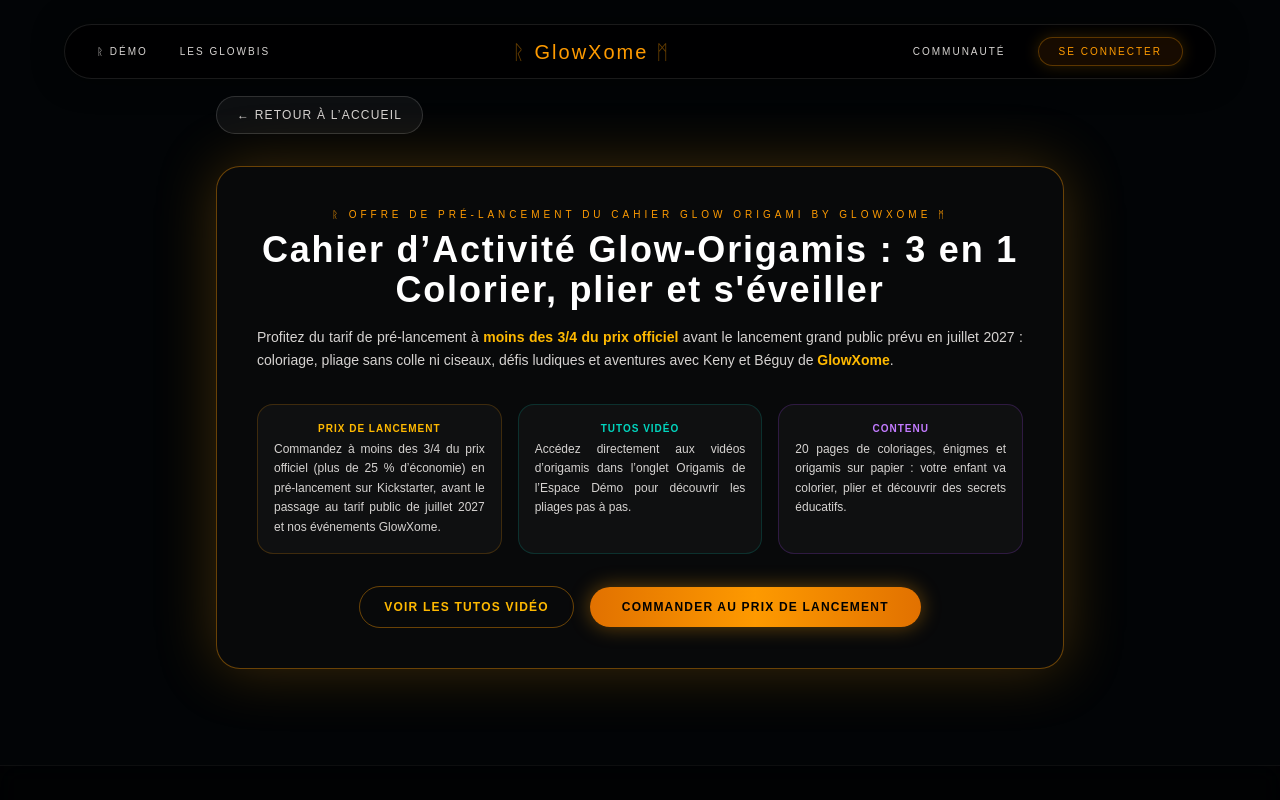
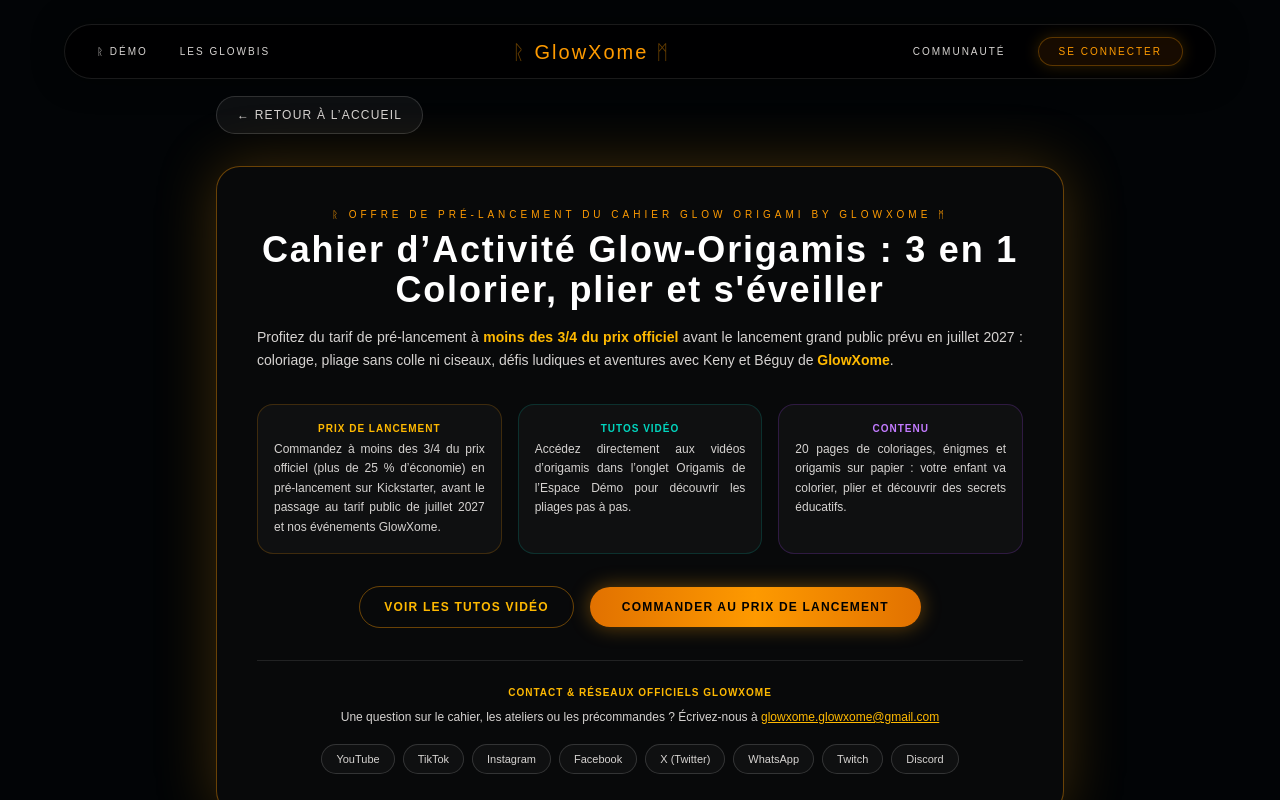
Before and after one commit to Glowxome/glowxome-web, a Next.js app: page / in a window 1280 px wide. Both pictures are taken after a click on the button 640 px from the left and 402 px from the top of the page. Shown: the top 800 px of the page. Built offline with nearby package versions, Linux system fonts and the light colour scheme.

Commit message:
Ajouter mail et reseaux sociaux dans CahierActiviteView

```diff
--- a/src/app/components/views/CahierActiviteView.tsx
+++ b/src/app/components/views/CahierActiviteView.tsx
@@ -4,6 +4,17 @@ import React from 'react';
 interface CahierActiviteViewProps {
   setCurrentTab: (tab: string) => void;
 }
+
+const SOCIAL_LINKS = [
+  { name: 'YouTube', url: 'https://www.youtube.com/@Glowxome/shorts' },
+  { name: 'TikTok', url: 'https://www.tiktok.com/@glowxome?_r=1&_t=ZN-97OLkJdmbCA' },
+  { name: 'Instagram', url: 'https://www.instagram.com/glowxome?igsh=MXg1Mm14MThobHo0OQ==' },
+  { name: 'Facebook', url: 'https://www.facebook.com/share/1KiXxrwkv6/' },
+  { name: 'X (Twitter)', url: 'https://x.com/GlowXome/status/1959507227473056157' },
+  { name: 'WhatsApp', url: 'https://whatsapp.com/channel/0029VbAso2O4tRrrFCrK7r33' },
+  { name: 'Twitch', url: 'https://www.twitch.tv/glowxome' },
+  { name: 'Discord', url: 'https://discord.gg/7FRAFrhF' },
+];
 
 export default function CahierActiviteView({ setCurrentTab }: CahierActiviteViewProps) {
   const handleOpenDemoOrigamis = () => {
@@ -63,7 +74,7 @@ export default function CahierActiviteView({ setCurrentTab }: CahierActiviteView
           </div>
         </div>
 
-        <div className="flex flex-col sm:flex-row gap-4 justify-center items-center">
+        <div className="flex flex-col sm:flex-row gap-4 justify-center items-center mb-8">
           <button
             type="button"
             onClick={handleOpenDemoOrigamis}
@@ -80,6 +91,35 @@ export default function CahierActiviteView({ setCurrentTab }: CahierActiviteView
             Commander au prix de lancement
           </a>
         </div>
+
+        {/* CONTACT & RÉSEAUX SOCIAUX */}
+        <div className="pt-6 border-t border-white/10">
+          <p className="text-[10px] text-amber-400 uppercase tracking-widest font-bold mb-2 text-center">
+            Contact &amp; Réseaux Officiels GlowXome
+          </p>
+          <p className="text-xs text-stone-300 leading-relaxed mb-4 text-center">
+            Une question sur le cahier, les ateliers ou les précommandes ? Écrivez-nous à{' '}
+            <a
+              href="mailto:glowxome.glowxome@gmail.com"
+              className="text-amber-400 underline hover:text-amber-300 transition-colors"
+            >
+              glowxome.glowxome@gmail.com
+            </a>
+          </p>
+          <div className="flex flex-wrap justify-center gap-2">
+            {SOCIAL_LINKS.map((item) => (
+              <a
+                key={item.name}
+                href={item.url}
+                target="_blank"
+                rel="noopener noreferrer"
+                className="px-3.5 py-1.5 rounded-full border border-white/15 bg-white/[0.03] hover:border-amber-500/50 hover:text-amber-400 text-stone-300 text-[11px] font-montserrat transition-all"
+              >
+                {item.name}
+              </a>
+            ))}
+          </div>
+        </div>
       </div>
     </section>
   );
```
